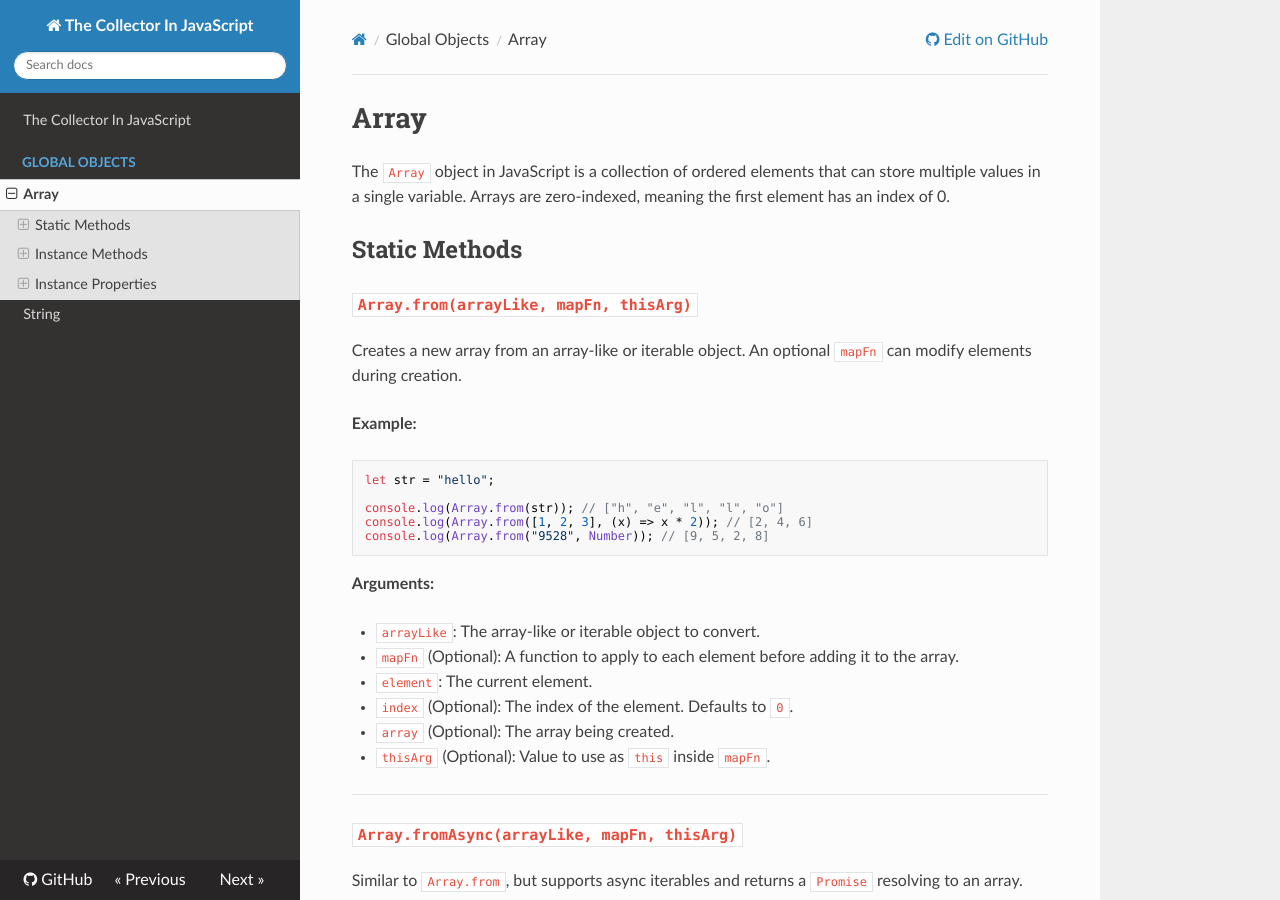
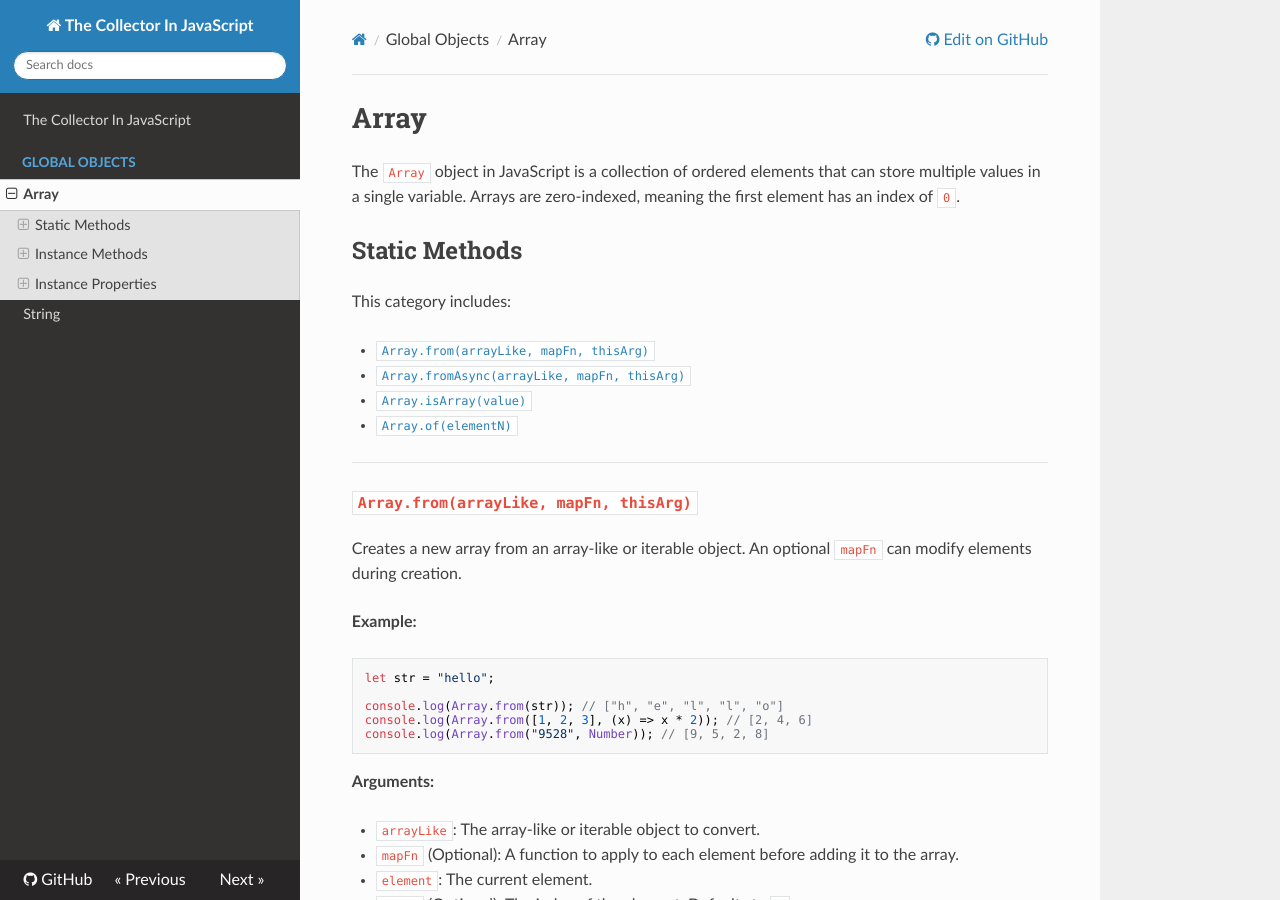
Before and after one commit to zyahya/the-collector-in-js, an MkDocs documentation site: the page built from docs/Global_Objects/Array.md, in a window 1280 px wide and 900 px high. Built offline with MkDocs 1.6.1, drawn with Linux system fonts in a browser that asks for light colours; nearby versions of some CDN libraries; some of the changed text lies outside the part shown.

Commit message:
add linebreak after each heading

````diff
--- a/docs/Global_Objects/Array.md
+++ b/docs/Global_Objects/Array.md
@@ -1,8 +1,17 @@
 # Array
 
-The `Array` object in JavaScript is a collection of ordered elements that can store multiple values in a single variable. Arrays are zero-indexed, meaning the first element has an index of 0.
+The `Array` object in JavaScript is a collection of ordered elements that can store multiple values in a single variable. Arrays are zero-indexed, meaning the first element has an index of `0`.
 
 ## Static Methods
+
+This category includes:
+
+- [`Array.from(arrayLike, mapFn, thisArg)`](#arrayfromarraylike-mapfn-thisarg)
+- [`Array.fromAsync(arrayLike, mapFn, thisArg)`](#arrayfromasyncarraylike-mapfn-thisarg)
+- [`Array.isArray(value)`](#arrayisarrayvalue)
+- [`Array.of(elementN)`](#arrayofelementn)
+
+---
 
 ### `Array.from(arrayLike, mapFn, thisArg)`
 
@@ -90,11 +99,22 @@ console.log(Array.of(1, 2, 3)); // [1, 2, 3]
 
 - `elementN`: Elements to include in the new array.
 
+---
+
 ## Instance Methods
 
 ### Accessing Elements
 
 Used to retrieve elements from an array based on their position or check for their existence.
+
+This category includes:
+
+- [`at(index)`](#atindex)
+- [`indexOf(searchElement, fromIndex)`](#indexofsearchelement-fromindex)
+- [`lastIndexOf(searchElement, fromIndex)`](#lastindexofsearchelement-fromindex)
+- [`includes(searchElement, fromIndex)`](#includessearchelement-fromindex)
+
+---
 
 #### `at(index)`
 
@@ -176,9 +196,21 @@ console.log(arr.includes(20, 2)); // false
 - `searchElement`: The value to check for in the array.
 - `fromIndex` (Optional): The index to start the search from. Defaults to `0`.
 
+---
+
 ### Searching & Filtering
 
 Help find specific elements in an array, either by condition or direct match, and filter elements based on criteria.
+
+This category includes:
+
+- [`filter(callbackFn, thisArg)`](#filtercallbackfn-thisarg)
+- [`find(callbackFn, thisArg)`](#findcallbackfn-thisarg)
+- [`findIndex(callbackFn, thisArg)`](#findindexcallbackfn-thisarg)
+- [`findLast(callbackFn, thisArg)`](#findlastcallbackfn-thisarg)
+- [`findLastIndex(callbackFn, thisArg)`](#findlastindexcallbackfn-thisarg)
+
+---
 
 #### `filter(callbackFn, thisArg)`
 
@@ -293,9 +325,22 @@ console.log(result); // 3
   - `array` (Optional): The array that filter was called on.
 - `thisArg` (Optional): Value to use as `this` inside `callbackFn`.
 
+---
+
 ### Adding & Removing Elements
 
 Enable modifying the array by adding or removing elements at the start, middle, or end.
+
+This category includes:
+
+- [`push(elementN)`](#pushelementn)
+- [`pop()`](#pop)
+- [`shift()`](#shift)
+- [`unshift(elementN)`](#unshiftelementn)
+- [`splice(start, deleteCount, ...itemN)`](#splicestart-deletecount-itemn)
+- [`toSpliced(start, deleteCount, ...itemN)`](#tosplicedstart-deletecount-itemn)
+
+---
 
 #### `push(elementN)`
 
@@ -406,9 +451,18 @@ console.log(arr); // [10, 20, 30, 40]
 - `deleteCount` (Optional): The number of elements to remove. Defaults to `0`.
 - `itemN` (Optional): Elements to insert at `start`.
 
+---
+
 ### Conditions
 
 Used to determine if all or some elements meet a specified condition.
+
+This category includes:
+
+- [`every(callbackFn, thisArg)`](#everycallbackfn-thisarg)
+- [`some(callbackFn, thisArg)`](#somecallbackfn-thisarg)
+
+---
 
 #### `every(callbackFn, thisArg)`
 
@@ -454,9 +508,20 @@ console.log(arr.some((num) => num > 40)); // false
   - `array` (Optional): The array that filter was called on.
 - `thisArg` (Optional): Value to use as `this` inside `callbackFn`.
 
+---
+
 ### Sorting & Reversing
 
 Provide ways to order elements in ascending or descending order and reverse their sequence.
+
+This category includes:
+
+- [`sort(compareFn)`](#sortcomparefn)
+- [`toSorted(compareFn)`](#tosortedcomparefn)
+- [`reverse()`](#reverse)
+- [`toReversed()`](#toreversed)
+
+---
 
 #### `sort(compareFn)`
 
@@ -530,6 +595,13 @@ console.log(arr); // [10, 20, 30] (unchanged)
 
 Used for accumulating values from an array into a single result, like sums or averages.
 
+This category includes:
+
+- [`reduce(callbackFn, initialValue)`](#reducecallbackfn-initialvalue)
+- [`reduceRight(callbackFn, initialValue)`](#reducerightcallbackfn-initialvalue)
+
+---
+
 #### `reduce(callbackFn, initialValue)`
 
 Applies `callbackFn` to each element, accumulating a single result from left to right.
@@ -576,9 +648,17 @@ console.log(result); // "cba"
   - `array` (Optional): The array `reduceRight` was called on.
 - `initialValue` (Optional): The initial value to start the accumulation. If omitted, the first element of the array will be used as the initial value and the iteration will start from the second element.
 
+---
+
 ### Extracting & Slicing
 
 Provide ways to extract portions of an array without modifying the original.
+
+This category includes:
+
+- [`slice(start, end)`](#slicestart-end)
+
+---
 
 #### `slice(start, end)`
 
@@ -600,9 +680,18 @@ console.log(arr); // [10, 20, 30, 40, 50] (unchanged)
 - `start`: The index to begin slicing. Defaults to `0`.
 - `end` (Optional): The index to stop slicing (not included). Defaults to the array length.
 
+---
+
 ### Copying & Modifying
 
 Allow duplicating and modifying elements within an array without adding or removing anything.
+
+This category includes:
+
+- [`copyWithin(target, start, end)`](#copywithintarget-start-end)
+- [`fill(value, start, end)`](#fillvalue-start-end)
+
+---
 
 #### `copyWithin(target, start, end)`
 
@@ -644,9 +733,20 @@ console.log(arr); // [1, 0, 0, 0, 5] (modified)
 - `start` (Optional): The index to begin filling. Defaults to `0`.
 - `end` (Optional): The index to stop filling (not included). Defaults to the array length.
 
+---
+
 ### Creation & Combination
 
 These functions help in creating new arrays by merging, flattening, or modifying existing ones.
+
+This category includes:
+
+- [`concat(arrN)`](#concatarrn)
+- [`flat(depth)`](#flatdepth)
+- [`flatMap(callbackFn, thisArg)`](#flatmapcallbackfn-thisarg)
+- [`with(index, value)`](#withindex-value)
+
+---
 
 #### `concat(arrN)`
 
@@ -726,11 +826,19 @@ console.log(arr); // [10, 20, 30] (unchanged)
 - `index`: The position of the element to replace.
 - `value`: The new value to insert at `index`.
 
+---
+
 ### String Conversion
 
 Convert arrays into strings, either directly or with specific formatting.
 
-Return iterable objects that allow traversing an array’s elements with key-value pairs.
+This category includes:
+
+- [`toString()`](#tostring)
+- [`toLocaleString(locales, options)`](#tolocalestringlocales-options)
+- [`join(separator)`](#joinseparator)
+
+---
 
 #### `toString()`
 
@@ -783,12 +891,24 @@ console.log(arr.join()); // "apple,banana,cherry" (default separator is ",")
 
 - `separator` (Optional): The string to place between elements. Defaults to `","`.
 
+---
+
 ### Iteration & Transformation
+
+Return iterable objects that allow traversing an array’s elements with key-value pairs.
+
+This category includes:
+
+- [`map(callbackFn, thisArg)`](#mapcallbackfn-thisarg)
+- [`forEach(callbackFn, thisArg)`](#foreachcallbackfn-thisarg)
+- [`entries()`](#entries)
+
+---
 
 #### `map(callbackFn, thisArg)`
 
 Creates a new array by applying `callbackFn` to each element of the original array.
-
+This category includes:
 **Example:**
 
 ```js
````
Also changed, not shown: other parts of docs/Global_Objects/Array.md (+2 -2 lines), docs/Global_Objects/String.md (+91 -0 lines).
